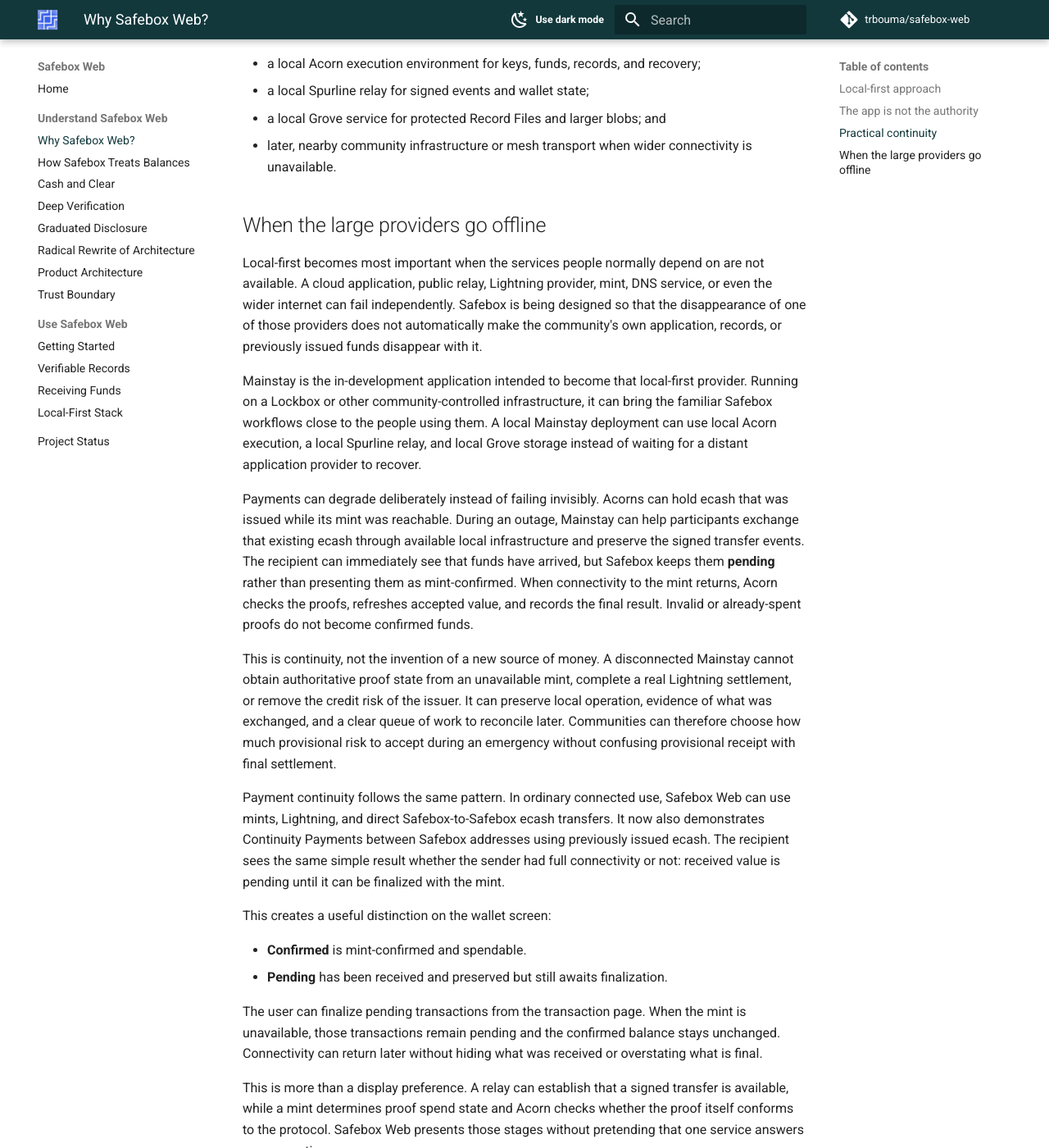
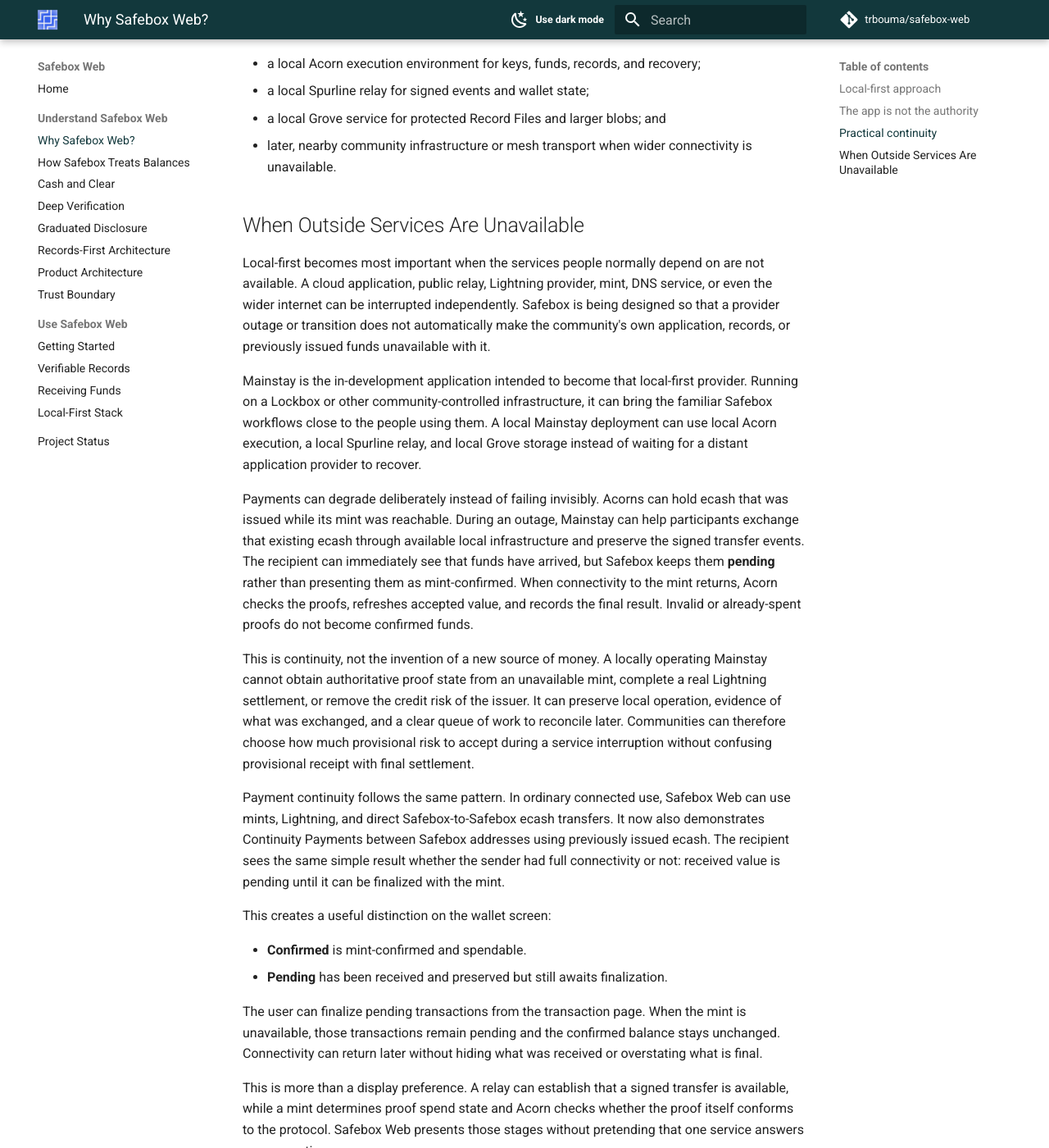
Before and after one commit to trbouma/safebox-web, an MkDocs documentation site: the page built from website/why-safebox-web.md, in a window 1280 px wide and 1400 px high, scrolled down 1199 px. Shown: the whole window at 82% size. Built offline with MkDocs 1.6.1 and Material for MkDocs 9.7.7, drawn with Linux system fonts in a browser that asks for light colours; comment, search, counter and statistics services are not loaded; some of the changed text lies outside the part shown.

Commit message:
Refine Mainstay messaging toward cooperative local continuity

```diff
--- a/mkdocs.yml
+++ b/mkdocs.yml
@@ -43,7 +43,7 @@
       - Cash and Clear: cash-and-clear.md
       - Deep Verification: deep-verification.md
       - Graduated Disclosure: graduated-disclosure.md
-      - Radical Rewrite of Architecture: radical-rewrite-of-architecture.md
+      - Records-First Architecture: records-first-architecture.md
       - Product Architecture: product-architecture.md
       - Trust Boundary: trust-boundary.md
   - Use Safebox Web:
--- a/website/why-safebox-web.md
+++ b/website/why-safebox-web.md
@@ -56,14 +56,14 @@
 - later, nearby community infrastructure or mesh transport when wider
   connectivity is unavailable.
 
-## When the large providers go offline
+## When Outside Services Are Unavailable
 
 Local-first becomes most important when the services people normally depend on
 are not available. A cloud application, public relay, Lightning provider, mint,
-DNS service, or even the wider internet can fail independently. Safebox is
-being designed so that the disappearance of one of those providers does not
+DNS service, or even the wider internet can be interrupted independently.
+Safebox is being designed so that a provider outage or transition does not
 automatically make the community's own application, records, or previously
-issued funds disappear with it.
+issued funds unavailable with it.
 
 Mainstay is the in-development application intended to become that local-first
 provider. Running on a Lockbox or other community-controlled infrastructure,
@@ -81,13 +81,13 @@
 returns, Acorn checks the proofs, refreshes accepted value, and records the
 final result. Invalid or already-spent proofs do not become confirmed funds.
 
-This is continuity, not the invention of a new source of money. A disconnected
-Mainstay cannot obtain authoritative proof state from an unavailable mint,
+This is continuity, not the invention of a new source of money. A locally
+operating Mainstay cannot obtain authoritative proof state from an unavailable mint,
 complete a real Lightning settlement, or remove the credit risk of the issuer.
 It can preserve local operation, evidence of what was exchanged, and a clear
 queue of work to reconcile later. Communities can therefore choose how much
-provisional risk to accept during an emergency without confusing provisional
-receipt with final settlement.
+provisional risk to accept during a service interruption without confusing
+provisional receipt with final settlement.
 
 Payment continuity follows the same pattern. In ordinary connected use,
 Safebox Web can use mints, Lightning, and direct Safebox-to-Safebox ecash
@@ -120,13 +120,13 @@
 reach through a web-connected service.
 
 <figure class="safebox-continuity-figure" markdown>
-![Concept illustration of a phone running Safebox Web beside a compact Lockbox-style Safebox appliance with an integrated keypad, NFC tap point, short LoRa-style antenna, and physical Wi-Fi control, ready beside a small emergency bag, passports, keys, and an emergency folder](assets/images/lockbox-appliance-concept.jpg)
+![Concept illustration of a phone running Safebox Web beside a compact Lockbox-style Safebox appliance with an integrated keypad, NFC tap point, short LoRa-style antenna, and physical Wi-Fi control, ready beside essential records, passports, and keys](assets/images/lockbox-appliance-concept.jpg)
 <figcaption>Safebox Web proves the user experience today. Mainstay will unify that experience across continuity modes, while Lockbox provides a portable local home for the application and its services.</figcaption>
 </figure>
 
 The long-term goal remains simple:
 
-> Lockbox preserves local authority, continuity, and evidence.
+> Lockbox preserves local stewardship, continuity, and evidence.
 
 Safebox Web is the app a person can use now. Acorn is the portable wallet and
 record state underneath it. Spurline preserves local relay events. Grove
@@ -134,4 +134,4 @@
 one unified application, and Lockbox will provide the appliance that keeps
 them available locally when continuity matters.
 
-[Read the records-first architecture](radical-rewrite-of-architecture.md){ .md-button .md-button--primary }
+[Read the records-first architecture](records-first-architecture.md){ .md-button .md-button--primary }
```
Also changed, not shown: docs/FIDES-USE-CASE-SAFEBOX-WEB-LOCKBOX.md (+8 -8 lines), website/index.md (+2 -2 lines), website/records-first-architecture.md (renamed from website/radical-rewrite-of-architecture.md, +6 -6 lines), 2 other files.
